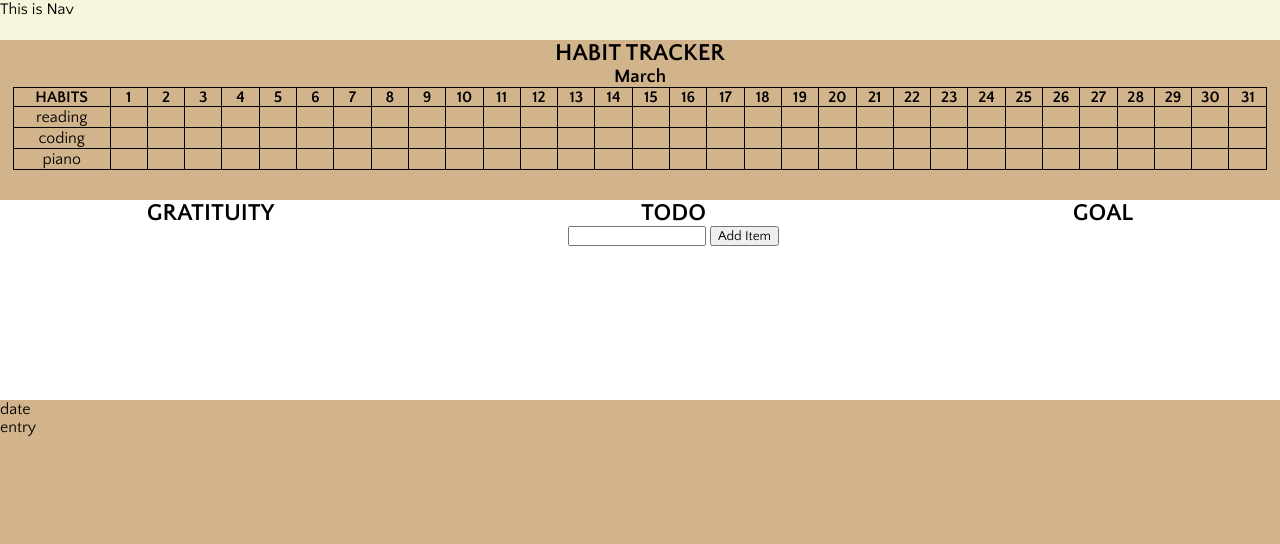
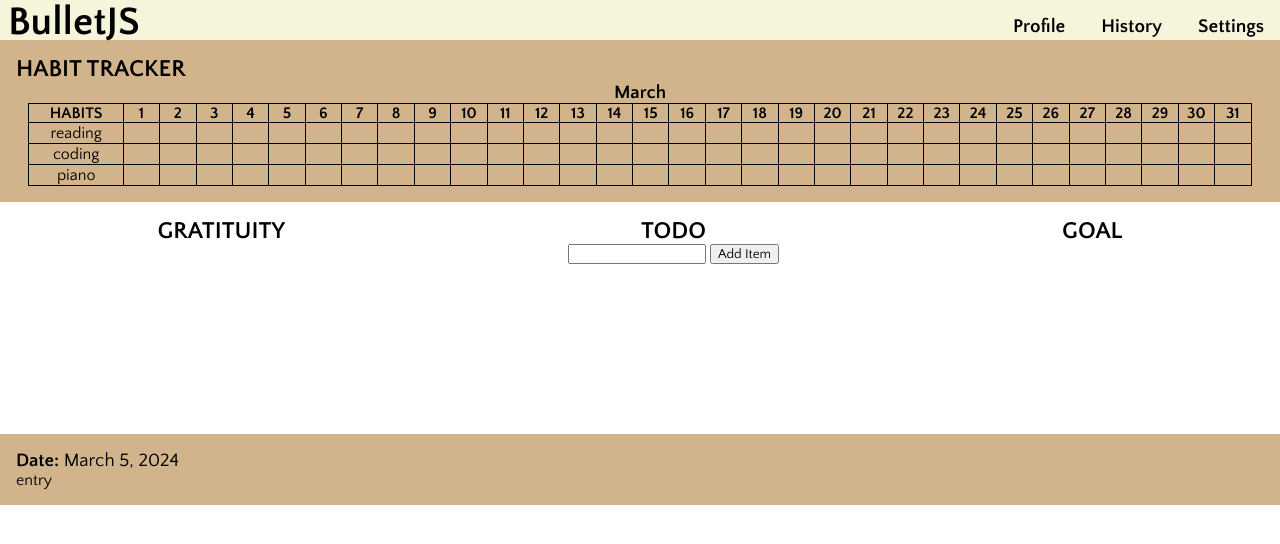
Before and after one commit to jelo-ca/Journal-AppJS, a plain HTML site: page index.html in a window 1280 px wide. Drawn offline with Linux system fonts and the light colour scheme.

Commit message:
habit marking and nav bar updates

```diff
--- a/index.html
+++ b/index.html
@@ -14,7 +14,26 @@
     />
   </head>
   <body>
-    <nav id="nav-bar">This is Nav</nav>
+    <nav id="nav-bar">
+      <h1 class="title">BulletJS</h1>
+      <ul class="nav">
+        <li>
+          <a href="./page/profile.html" target="_blank" class="nav-links"
+            >Profile</a
+          >
+        </li>
+        <li>
+          <a href="./page/profile.html" target="_blank" class="nav-links"
+            >History</a
+          >
+        </li>
+        <li>
+          <a href="./page/profile.html" target="_blank" class="nav-links"
+            >Settings</a
+          >
+        </li>
+      </ul>
+    </nav>
     <section id="habit-tracker">
       <h2>HABIT TRACKER</h2>
       <h3 class="month-header">MONTH</h3>
@@ -52,8 +71,8 @@
       </div>
     </section>
     <section id="journal-entry">
-      <div class="date">date</div>
-      <div>entry</div>
+      <h3>Date: <span class="entry-date"></span></h3>
+      <div class="entry">entry</div>
     </section>
   </body>
 </html>
--- a/main.js
+++ b/main.js
@@ -41,14 +41,34 @@ function setHabitTable(month) {
 
     //Habit cells
     for (let i = 0; i < habitAmount; i++) {
-      const td = document.createElement("td");
-      td.innerHTML = "x";
-      habit[i].insertCell();
+      let checkbox = habit[i].insertCell();
+      checkbox.classList.add("habit-checkbox");
     }
   }
 }
 
 setHabitTable(month);
+
+const habitCheckbox = document.querySelectorAll(".habit-checkbox");
+
+for (let i = 0; i < habitCheckbox.length; i++) {
+  habitCheckbox[i].addEventListener(
+    "click",
+    function () {
+      this.classList.toggle("checked");
+      console.log(i);
+      let span = document.createElement("span");
+      if (this.children.length === 0) {
+        span.innerHTML = "\u00d7";
+        this.appendChild(span);
+      } else {
+        this.innerHTML = "";
+      }
+      saveData();
+    },
+    false
+  );
+}
 
 // TODO-LIST
 
@@ -86,10 +106,18 @@ todoList.addEventListener(
 
 function saveData() {
   localStorage.setItem("todo-data", todoList.innerHTML);
+  localStorage.setItem("habit-data", habitTable.innerHTML);
 }
 
-function showTasks() {
+function loadData() {
   todoList.innerHTML = localStorage.getItem("todo-data");
+  // habitTable.innerHTML = localStorage.getItem("habit-data");
 }
 
-showTasks();
+loadData();
+
+// JOURNAL
+const entryDate = document.querySelector(".entry-date");
+
+entryDate.innerHTML =
+  months[month] + " " + date.getDay() + ", " + date.getFullYear();
--- a/style.css
+++ b/style.css
@@ -2,19 +2,55 @@
 * {
   margin: 0;
   font-family: "quattrocento sans", sans-serif;
+  text-decoration: none;
+  list-style: none;
+}
+
+ul {
+  padding: 0;
+}
+
+section {
+  padding: 1rem;
 }
 
 /* NAV */
 #nav-bar {
   height: 5vh;
   background-color: beige;
+  position: relative;
+  display: flex;
+}
+.title {
+  margin: auto 0.5rem;
+  font-size: 2.5rem;
+}
+
+.nav {
+  position: absolute;
+  bottom: 0.2rem;
+  right: 0;
+}
+
+#nav-bar li {
+  display: inline;
+  margin: 1rem;
+}
+
+.nav-links {
+  color: black;
+  font-weight: bold;
+  font-size: 1.2rem;
 }
 
 /* HABIT TRACKER */
 #habit-tracker {
-  height: 20vh;
   background-color: tan;
   text-align: center;
+}
+
+#habit-tracker h2 {
+  text-align: left;
 }
 
 .habit-table {
@@ -39,6 +75,14 @@ td {
   border: 1px solid black;
 }
 
+.habit td {
+  cursor: pointer;
+}
+
+.habit-checkbox.checked {
+  font-weight: bold;
+}
+
 /* DAILY REMINDERS */
 #daily-reminders {
   height: 25vh;
@@ -54,10 +98,6 @@ td {
 /* todo list */
 .todos {
   text-align: center;
-}
-
-.todo-list {
-  padding: 0;
 }
 
 .todo-list li {
@@ -76,6 +116,9 @@ td {
 
 /* JOURNAL ENTRY */
 #journal-entry {
-  height: 50vh;
   background-color: tan;
 }
+
+.entry-date {
+  font-weight: normal;
+}
```
Also changed, not shown: page/profile.html (added), page/settings.html (added), page/statistics.html (added).
